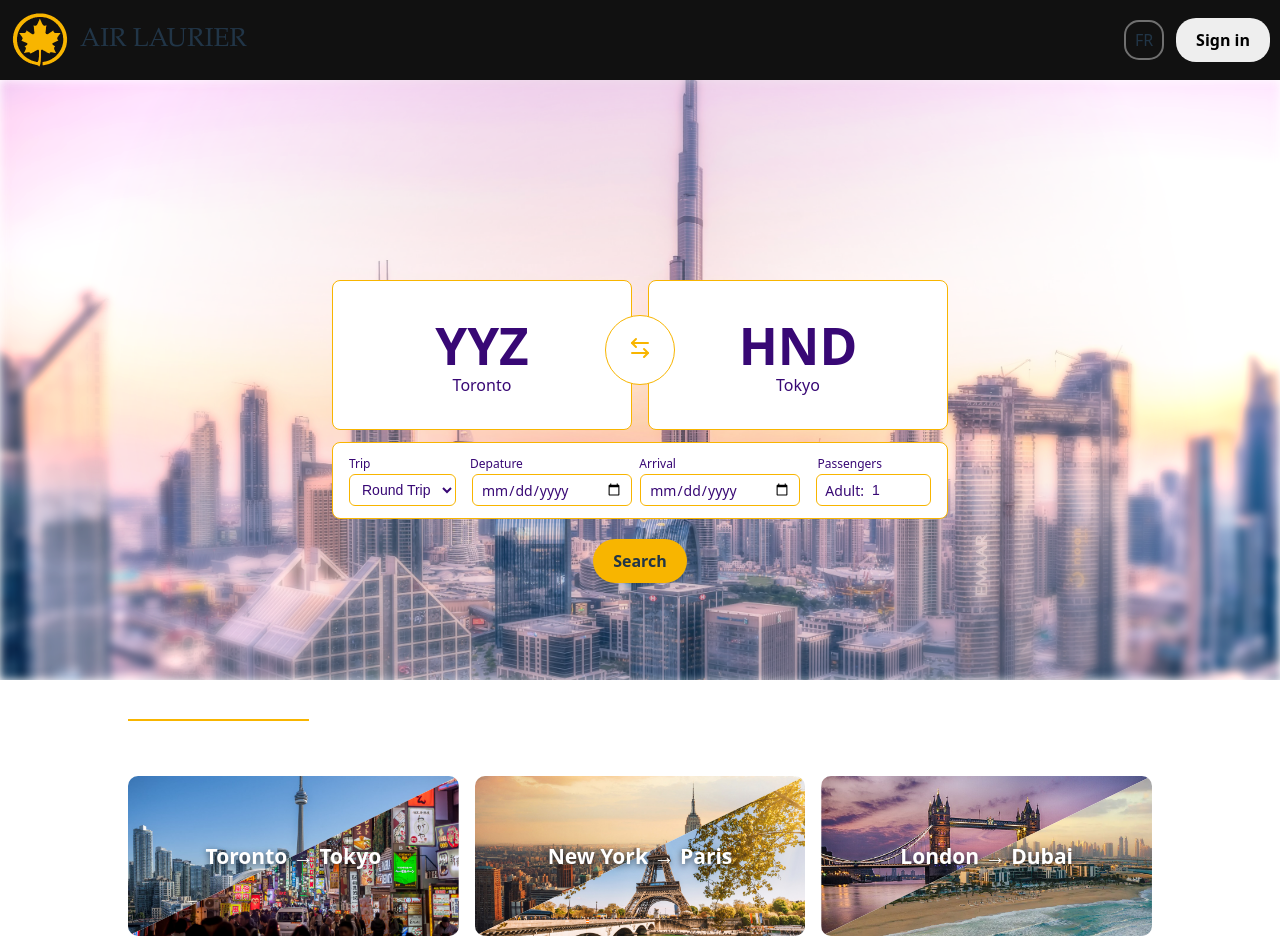
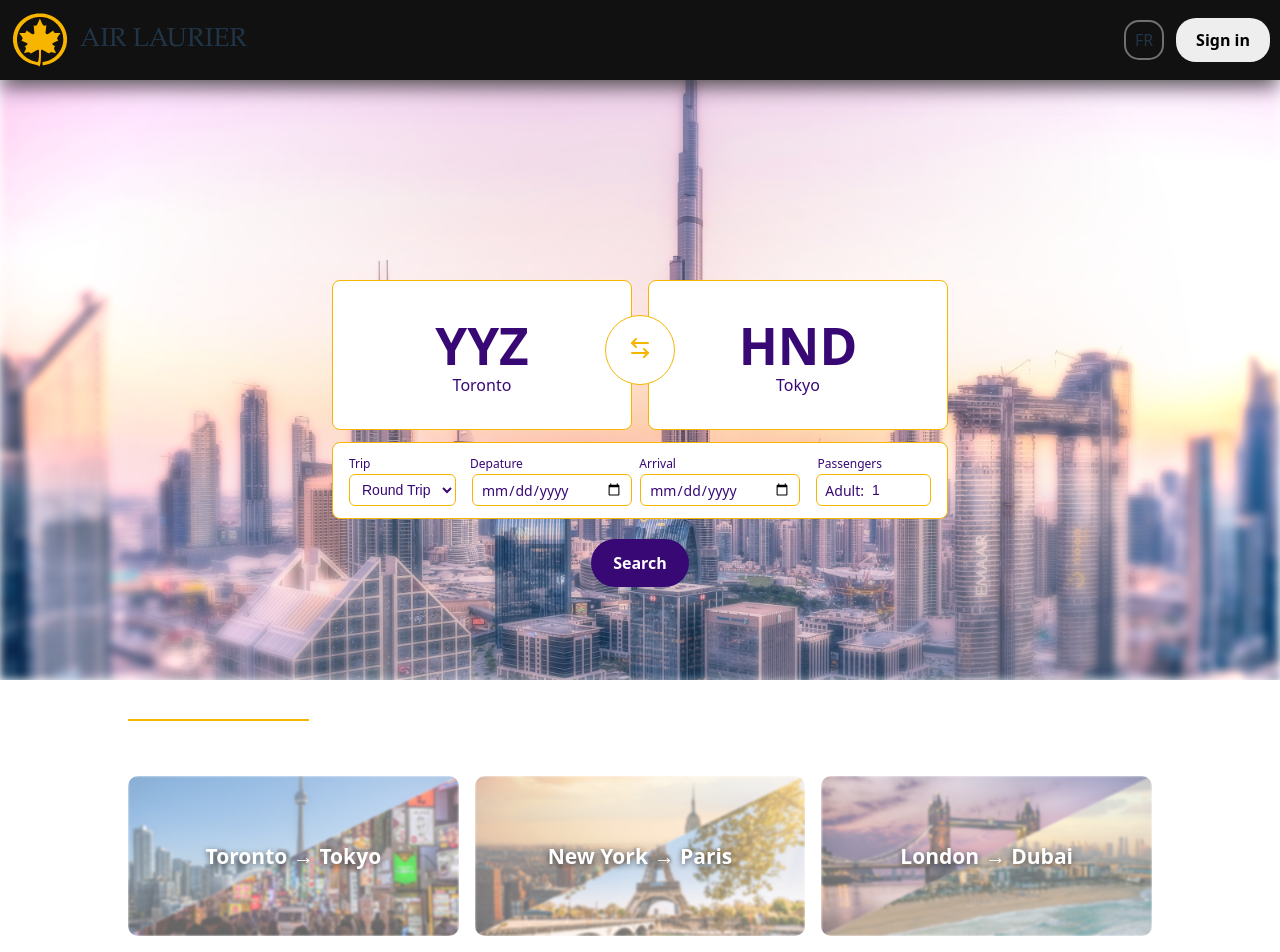
Before and after one commit to Faruk-Genc/CP317D-Group-18-Airline-Flight-Reservation-System, a React app in the folder frontend/: page / in a window 1280 px wide. Shown: the top 952 px of the page. Built offline with nearby package versions, Linux system fonts and the light colour scheme; the HTML template or start-up script is replaced by a standard one.

Commit message:
Tweaked featured trip opacity and navbar index

```diff
--- a/frontend/src/App.jsx
+++ b/frontend/src/App.jsx
@@ -11,6 +11,7 @@ function App() {
     <>
       <Navbar />
       <Heropage />
+      <br></br><br></br><br></br><br></br><br></br><br></br><br></br><br></br><br></br><br></br><br></br><br></br><br></br><br></br><br></br>
     </>
   );
 }
--- a/frontend/src/components/FeaturedFlights/FeaturedFlightCard.css
+++ b/frontend/src/components/FeaturedFlights/FeaturedFlightCard.css
@@ -5,11 +5,17 @@
   border-radius: 10px;
   overflow: hidden;
   cursor: pointer;
+
 }
 
 .image-diagonal {
   position: absolute;
   inset: 0;
+  filter: opacity(60%) blur(1px);
+  transition: filter ease-in 0.3s;
+}
+.image-diagonal:hover{
+  filter: none;
 }
 
 .image-diagonal::before,
--- a/frontend/src/components/FlightCard/TripOptions.css
+++ b/frontend/src/components/FlightCard/TripOptions.css
@@ -127,5 +127,13 @@
   border-radius: 40px;
   margin-top: 20px;
   font-weight: bolder;
-  background-color: #f8b500;
+  background-color: #380875;
+  color: #fff;
+  cursor: pointer;
+  border: 2px solid transparent;
+  transition: border 0.4s ease-out;
 }
+
+.trip-options-search:hover {
+  border-color: #f8b500;
+}
--- a/frontend/src/components/Navbar.css
+++ b/frontend/src/components/Navbar.css
@@ -1,12 +1,17 @@
 .nav {
     margin: 0;
+    top: 0;
     padding: 0 10px;
     width: 100vw;
     background-color: #111;
+    box-shadow: 0 8px 20px -2px rgba(0, 0, 0, 0.7);
 
     display: flex;
     align-items: center;
     height: 80px;
+
+    z-index: 100;
+    position: sticky;
 }
 
 .nav-brand {
--- a/frontend/src/index.css
+++ b/frontend/src/index.css
@@ -6,7 +6,7 @@
   color-scheme: light;
   color: rgba(255, 255, 255, 0.87);
   --background-color: #111;
-  --highlight-color: #646cff;
+  --highlight-color: #380875;
   background-color: var(--background-color);
 
 
@@ -46,7 +46,7 @@ button {
   transition: border-color 0.25s;
 }
 button:hover {
-  border-color: #646cff;
+  border-color: #380875;
 }
 button:focus,
 button:focus-visible {
```
